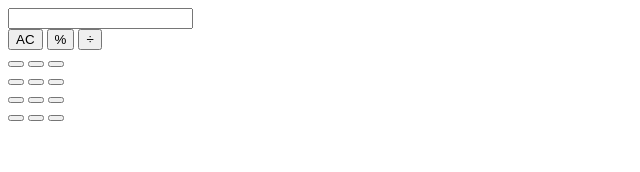
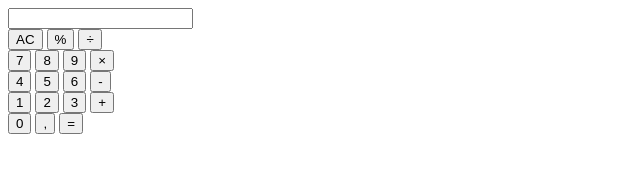
Before and after one commit to Shafiera/project-calculator, a plain HTML site: page index.html in a window 1280 px wide. Shown: the whole page, without its empty margins (0-640 px from the left). Drawn offline with Linux system fonts and the light colour scheme.

Commit message:
Update index.html

```diff
--- a/index.html
+++ b/index.html
@@ -16,24 +16,27 @@
           <button class="operator">&divide;</button>
         </div>
         <div class="row">
-          <button class=""></button>
-          <button class=""></button>
-          <button class=""></button>
+          <button class="number">7</button>
+          <button class="number">8</button>
+          <button class="number">9</button>
+          <button class="operator">&times;</button>
         </div>
         <div class="row">
-          <button class=""></button>
-          <button class=""></button>
-          <button class=""></button>
+          <button class="number">4</button>
+          <button class="number">5</button>
+          <button class="number">6</button>
+          <button class="operator">-</button>
         </div>
         <div class="row">
-          <button class=""></button>
-          <button class=""></button>
-          <button class=""></button>
+          <button class="number">1</button>
+          <button class="number">2</button>
+          <button class="number">3</button>
+          <button class="operator">+</button>
         </div>
         <div class="row">
-          <button class=""></button>
-          <button class=""></button>
-          <button class=""></button>
+          <button class="number zero-btn">0</button>
+          <button class="decimal">,</button>
+          <button class="equal-sign">=</button>
         </div>
       </div>
     </div>
```
